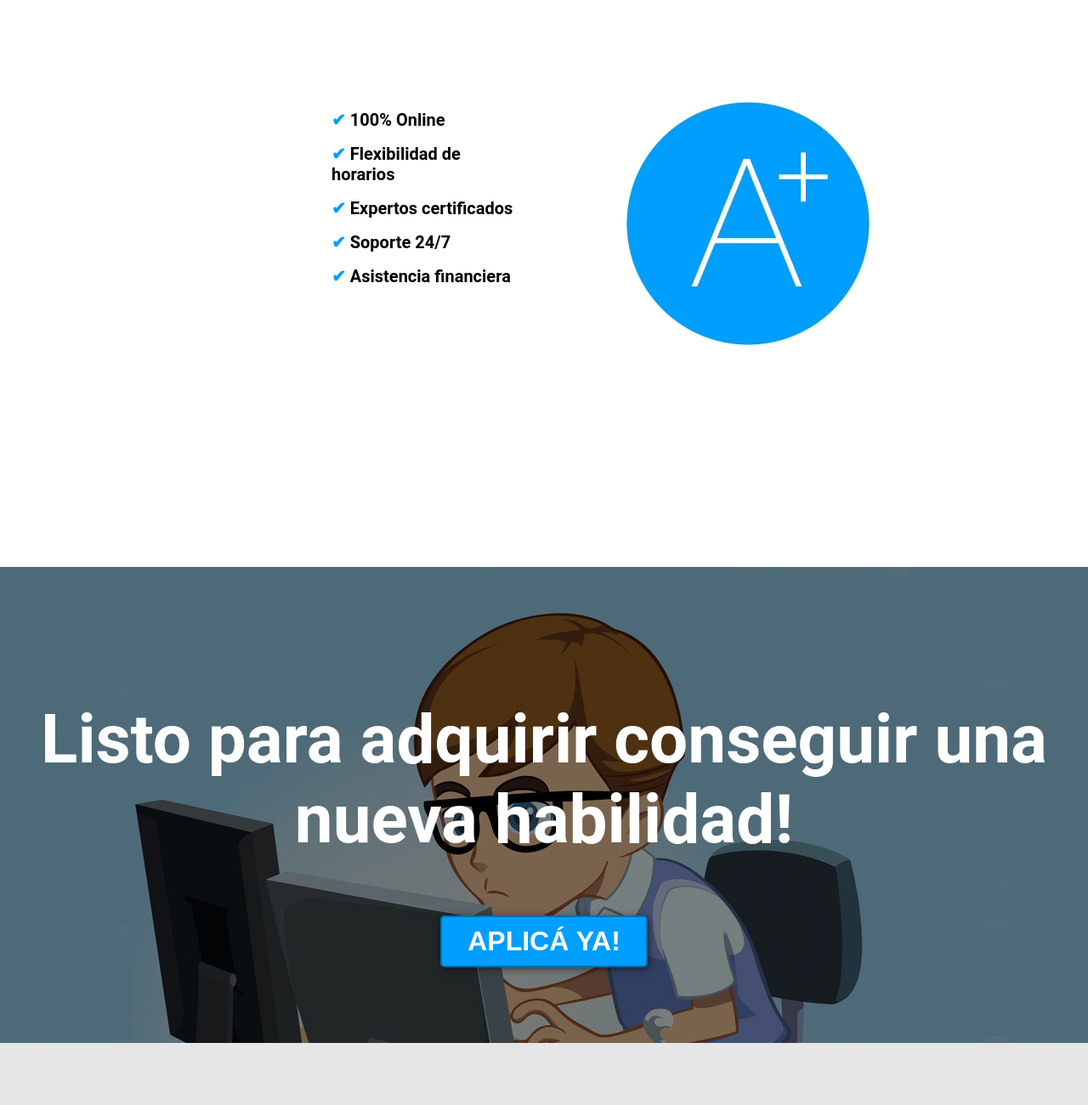
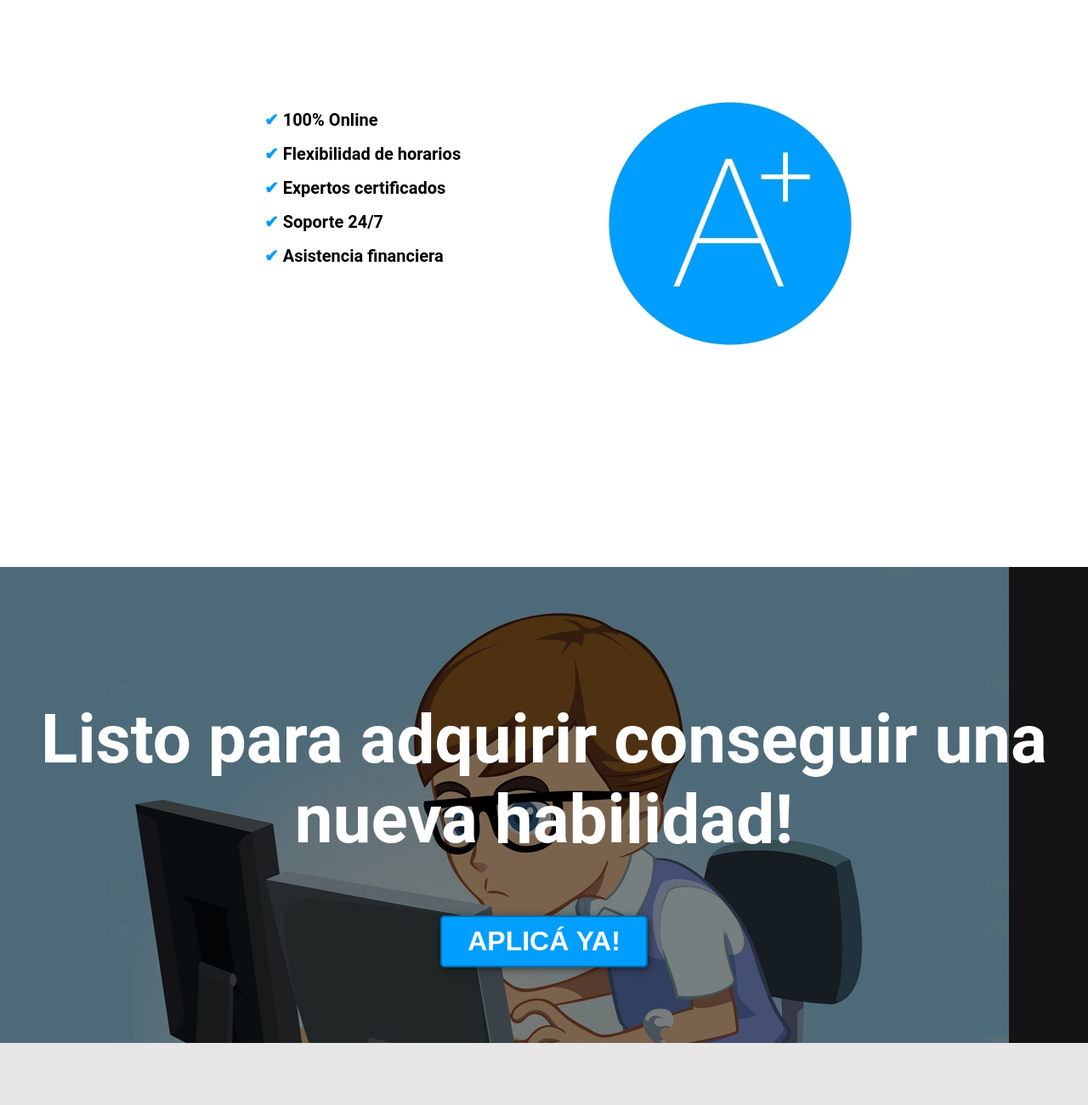
Before and after one commit to Sting9654/Learn-it.github.io, a plain HTML site: page index.html in a window 1280 px wide. Shown: the part 2720-4020 px from the top of the page at 85% size. Drawn offline with Linux system fonts and the light colour scheme.

Commit message:
Add files via upload

```diff
--- a/index.css
+++ b/index.css
@@ -213,6 +213,7 @@ header a:hover{
 }
 
 #final{
+    background-repeat: no-repeat;
     display: flex;
     flex-direction: column;
     justify-content: center;
@@ -362,8 +363,9 @@ footer .container{
     }
 
     #caracteristicas ul{
-        margin-left: 100px;
+        margin: auto;
     }
+
 
     #final h2{
         font-size: 5em;
@@ -380,6 +382,10 @@ footer .container{
 
 @media (min-width: 1200px) {
     #caracteristicas{
-        background-position-x: calc(100vw - 800px);
+
+    }
+
+    #caracteristicas span{
+        color: #009EFF;
     }
 }
```
